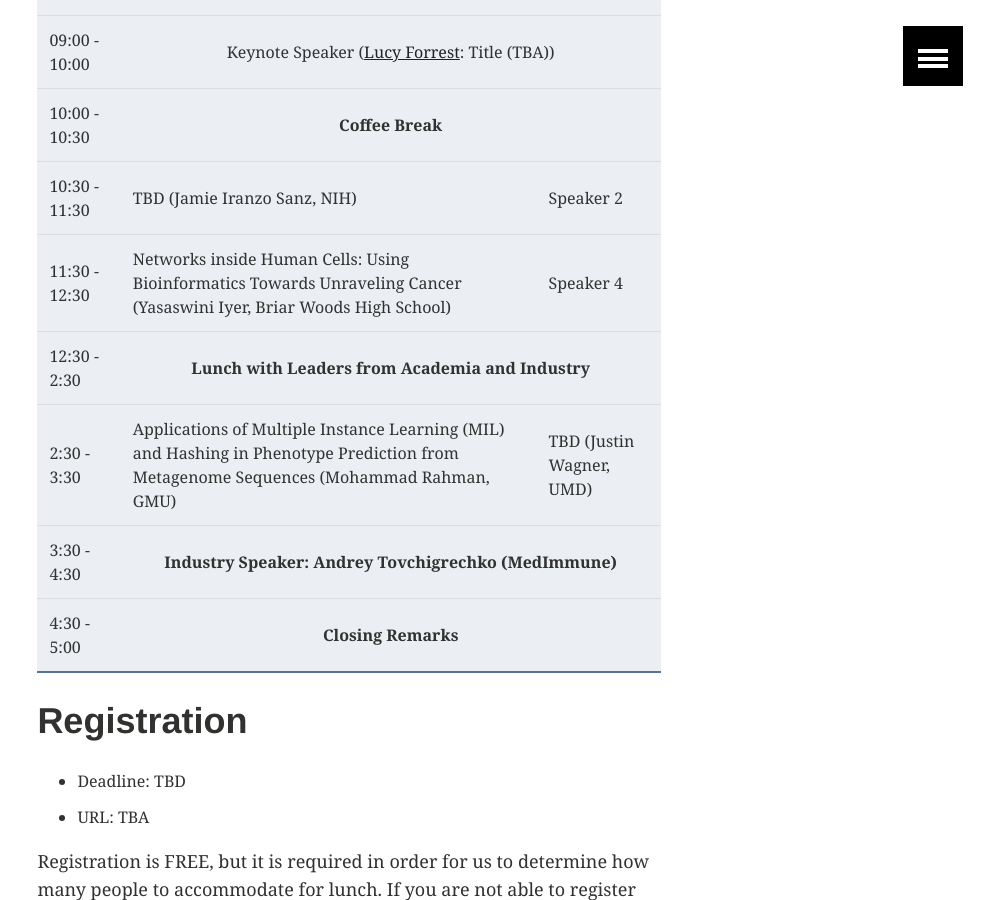
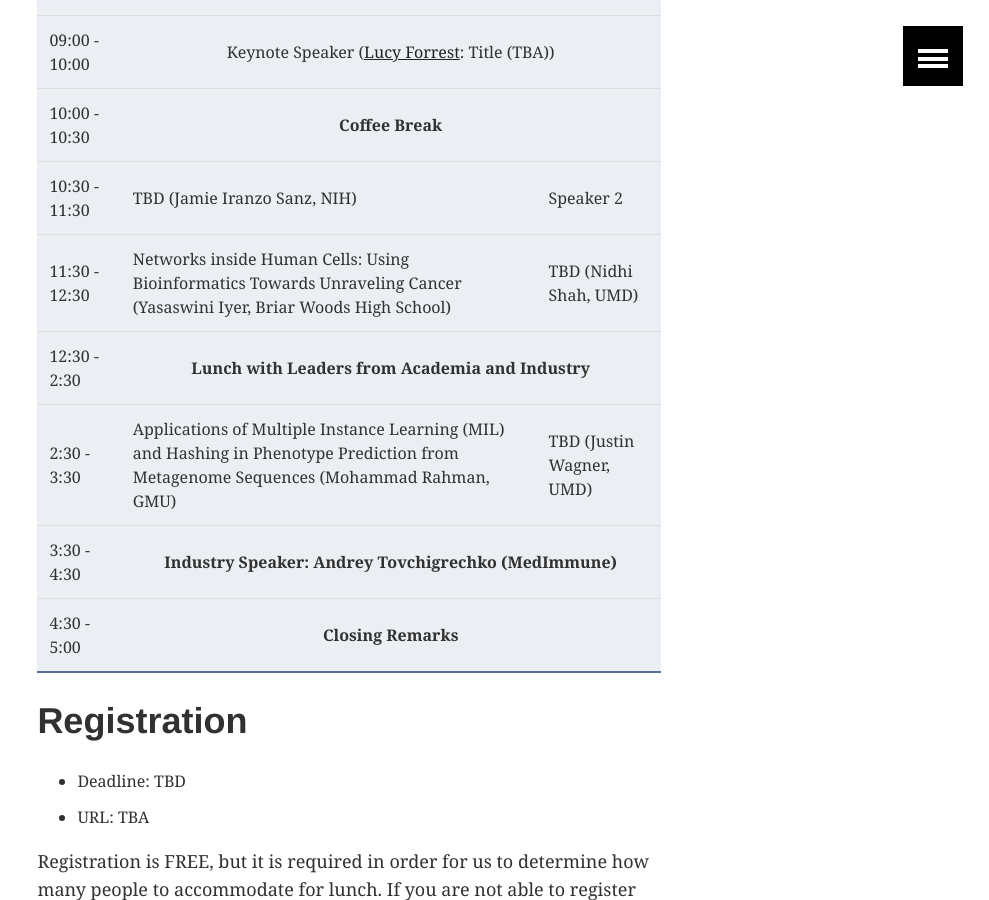
Before and after one commit to iscb-dc-rsg/iscb-dc-rsg.github.io, a Jekyll site: the page built from _pages/workshop2017.md, in a window 1280 px wide and 900 px high, scrolled down 1183 px. Shown: the whole window, without its empty margins (291-1280 px from the left). Built offline with Jekyll 4.4.1, drawn with Linux system fonts in a browser that asks for light colours; our own code applies the rules of GitHub Pages for plain Markdown files.

Commit message:
Update workshop2017.md

```diff
--- a/_pages/workshop2017.md
+++ b/_pages/workshop2017.md
@@ -61,7 +61,7 @@ PHY 1204 (Session B).
     <tr>
       <td>11:30 - 12:30</td>
       <td>Networks inside Human Cells: Using Bioinformatics Towards Unraveling Cancer (Yasaswini Iyer, Briar Woods High School)</td>
-      <td>Speaker 4</td>
+      <td>TBD (Nidhi Shah, UMD)</td>
     </tr>
     <tr>
       <td>12:30 - 2:30</td>
```
